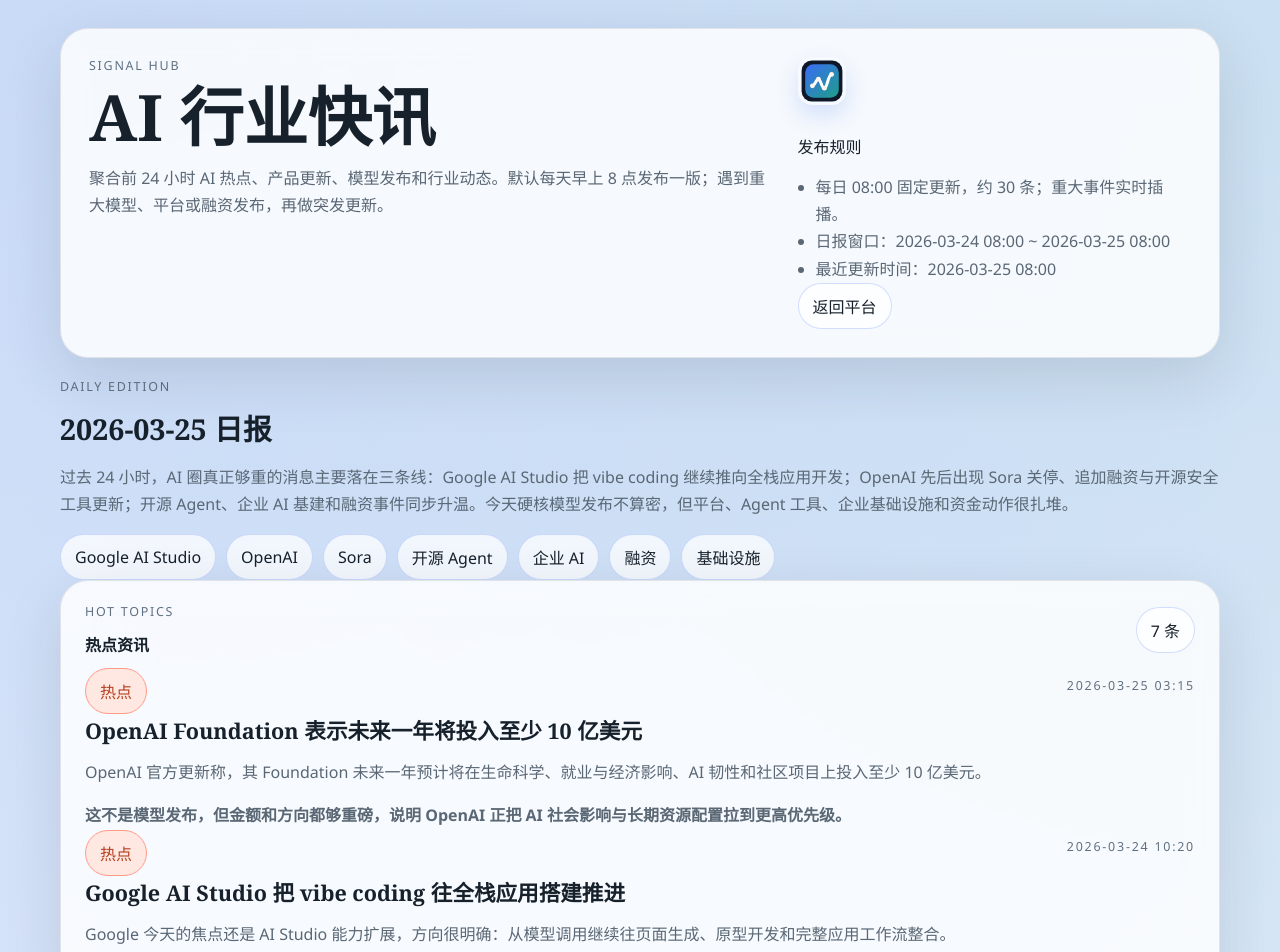
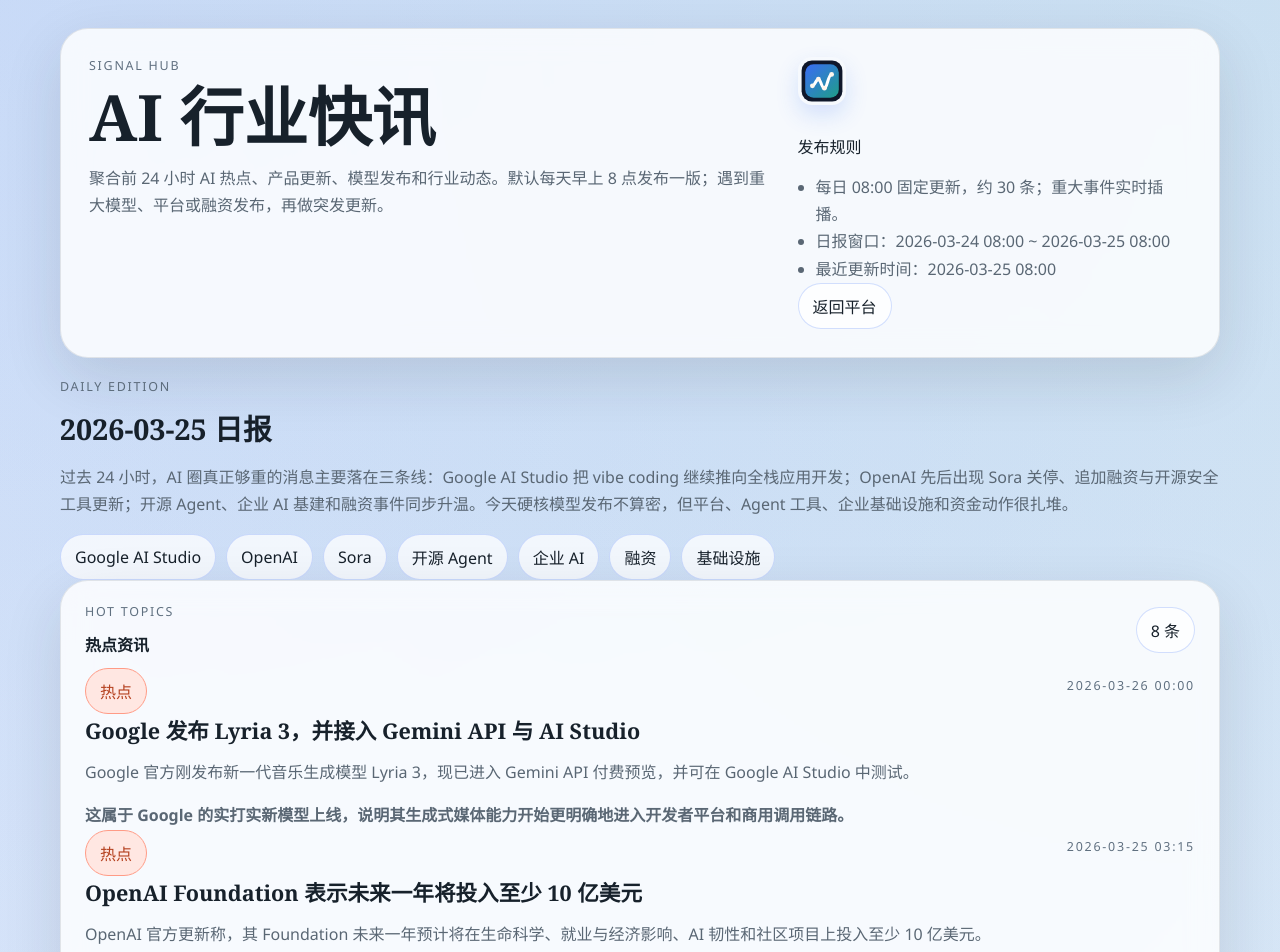
Before and after one commit to hellchenstar/ai-briefing-web, a Vue app: page / in a window 1280 px wide. Shown: the top 952 px of the page. Built offline with nearby package versions, Linux system fonts and the light colour scheme.

Commit message:
Add urgent update for Google Lyria 3

```diff
--- a/src/data/briefing.js
+++ b/src/data/briefing.js
@@ -317,6 +317,13 @@
 
 export const urgentUpdates = [
   {
+    id: 'hot-2026-03-26-01',
+    publishedAt: '2026-03-26 00:00',
+    title: 'Google 发布 Lyria 3，并接入 Gemini API 与 AI Studio',
+    summary: 'Google 官方刚发布新一代音乐生成模型 Lyria 3，现已进入 Gemini API 付费预览，并可在 Google AI Studio 中测试。',
+    impact: '这属于 Google 的实打实新模型上线，说明其生成式媒体能力开始更明确地进入开发者平台和商用调用链路。'
+  },
+  {
     id: 'hot-2026-03-25-01',
     publishedAt: '2026-03-25 03:15',
     title: 'OpenAI Foundation 表示未来一年将投入至少 10 亿美元',
```
